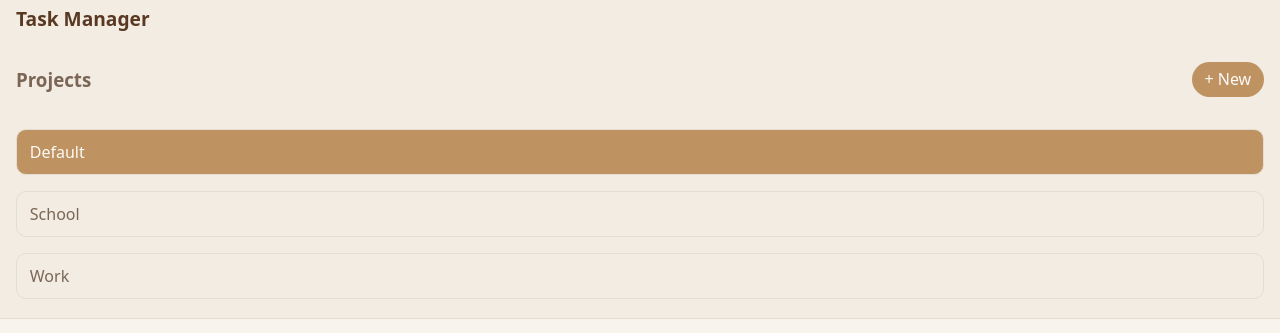
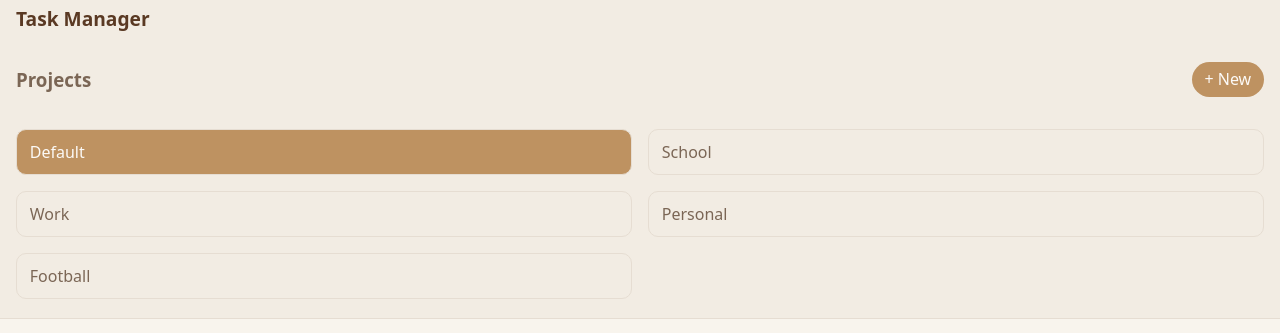
Before and after one commit to dyegocouto/actio, a website built with Vite: page index.html in a window 1280 px wide. Shown: the part 98-431 px from the top of the page. Built offline with nearby package versions, Linux system fonts and the light colour scheme.

Commit message:
feat: adapt 'project' elements for large screens
Projects can squeeze and grow along multiple rows. Looks better on
large screens. Much better than gigantic, single line items.

```diff
--- a/index.html
+++ b/index.html
@@ -22,6 +22,8 @@
             <li class="project active">Default</li>
             <li class="project">School</li>
             <li class="project">Work</li>
+            <li class="project">Personal</li>
+            <li class="project">Football</li>
           </ul>
         </nav>
         <div class="content">
--- a/src/css/sidebar.css
+++ b/src/css/sidebar.css
@@ -36,6 +36,7 @@
   padding: 0;
   display: flex;
   flex-direction: column;
+  flex-wrap: wrap;
   list-style-type: none;
   gap: 1rem;
 }
@@ -48,9 +49,23 @@
   padding: 0.8rem;
   color: var(--text);
   border: 0.0625rem solid var(--border);
+  flex: 1 1 0;
+  min-width: 0;
 }
 
 .active {
   background-color: var(--primary);
   color: var(--surface);
 }
+
+@media (min-width: 768px) {
+  .project-list {
+    flex-direction: row;
+    align-items: center;
+  }
+
+  .project {
+    flex: 0 0 calc(50% - 0.5rem);
+    max-width: calc(50% - 0.5rem);
+  }
+}
```
